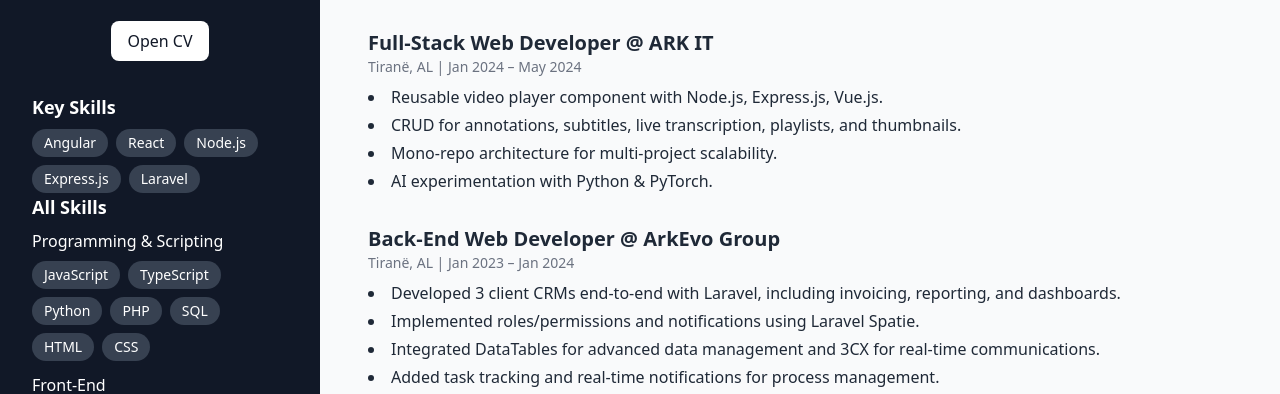
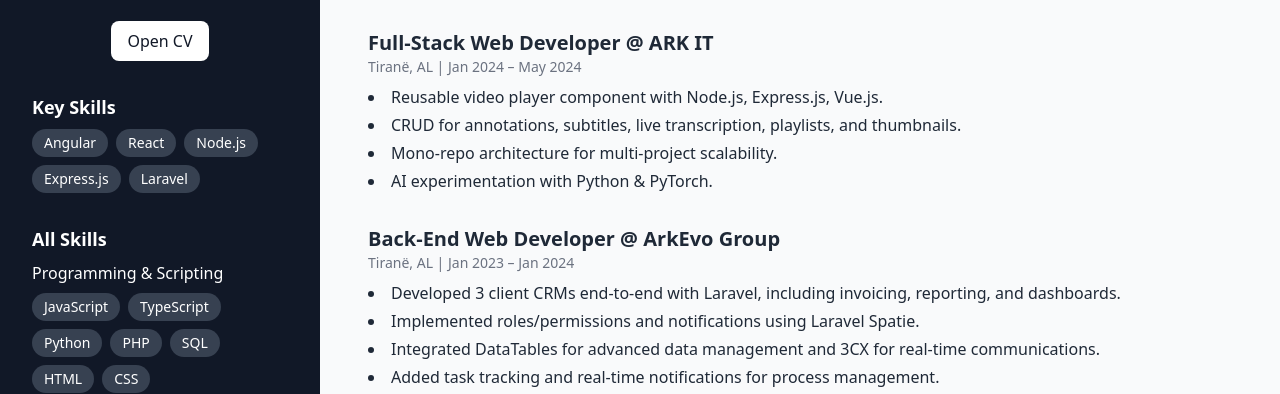
Before and after one commit to geraldgnika/geraldgnika.github.io, a plain HTML site: page index.html in a window 1280 px wide. Shown: the part 415-809 px from the top of the page. Drawn offline with nearby package versions, Linux system fonts and the light colour scheme; no server answers.

Commit message:
Update index.html

```diff
--- a/index.html
+++ b/index.html
@@ -38,7 +38,7 @@
           <span class="px-3 py-1 bg-gray-700 rounded-full text-sm">Laravel</span>
         </div>
 
-        <h3 class="text-lg font-semibold mb-2">All Skills</h3>
+        <h3 class="text-lg font-semibold mb-2 mt-8">All Skills</h3>
 
         <h4 class="my-2 font-medium">Programming & Scripting</h4>
         <div class="flex flex-wrap gap-2">
```
